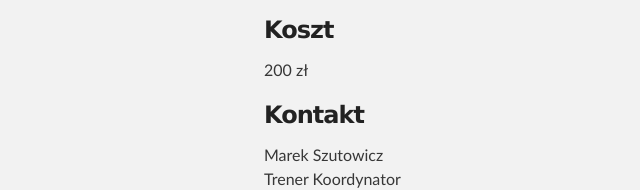
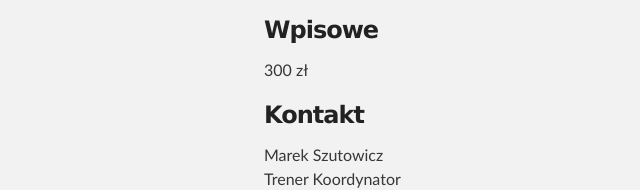
Before and after one commit to yezooz/jaguarcup.pl, a plain HTML site: page index.html in a window 1280 px wide. Shown: the part 1267-1457 px from the top of the page, 56-696 px from the left. Drawn offline with Linux system fonts and the light colour scheme.

Commit message:
Update index.html

```diff
--- a/index.html
+++ b/index.html
@@ -102,10 +102,10 @@
             <a id="koszt" class="anchor" href="#koszt" aria-hidden="true">
                 <span aria-hidden="true" class="octicon octicon-link"></span>
             </a>
-            Koszt
+            Wpisowe
         </h3>
         <p>
-            200 zł
+            300 zł
         </p>
 
         <h3>
```
